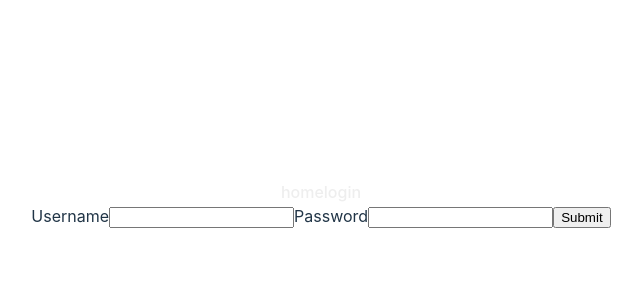
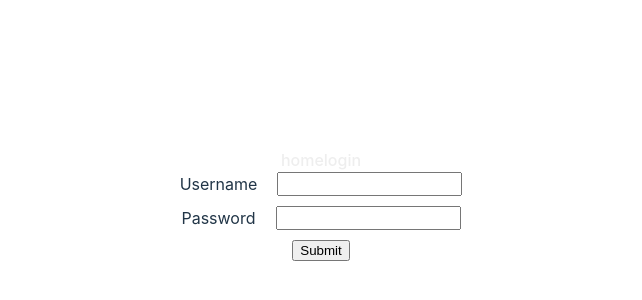
Before and after one commit to biomathcode/3analytics-assigment, a React (Vite) app: page /login in a window 1280 px wide. Shown: the part 196-496 px from the top of the page, without its empty margins (319-961 px from the left). Built offline with nearby package versions, Linux system fonts and the light colour scheme.

Commit message:
save and changes

```diff
--- a/src/App.css
+++ b/src/App.css
@@ -7,6 +7,9 @@
 
 .flex {
   display: flex;
+}
+.col {
+  flex-direction: column;
 }
 
 .gap-10 {
--- a/src/auth/Login.tsx
+++ b/src/auth/Login.tsx
@@ -51,12 +51,12 @@ class Login extends React.Component {
           {({ isLoggedIn, user, setUser, toggleLogin }) => (
             <>
             {isLoggedIn && <Navigate to="/"/>}
-          <form onSubmit={(e) => this.handleSubmit(e, setUser, toggleLogin)}>
-          <label>
+          <form className="flex col center gap-10" onSubmit={(e) => this.handleSubmit(e, setUser, toggleLogin)}>
+          <label className="flex gap-20">
             Username
             <input type="text" name="username" value={this.state.username} onChange={(e) => this.handleChange(e)} />
           </label>
-          <label>
+          <label className="flex gap-20">
             Password
             <input type="text" name="password" value={this.state.password} onChange={(e) => this.handleChange(e)} />
 
```
